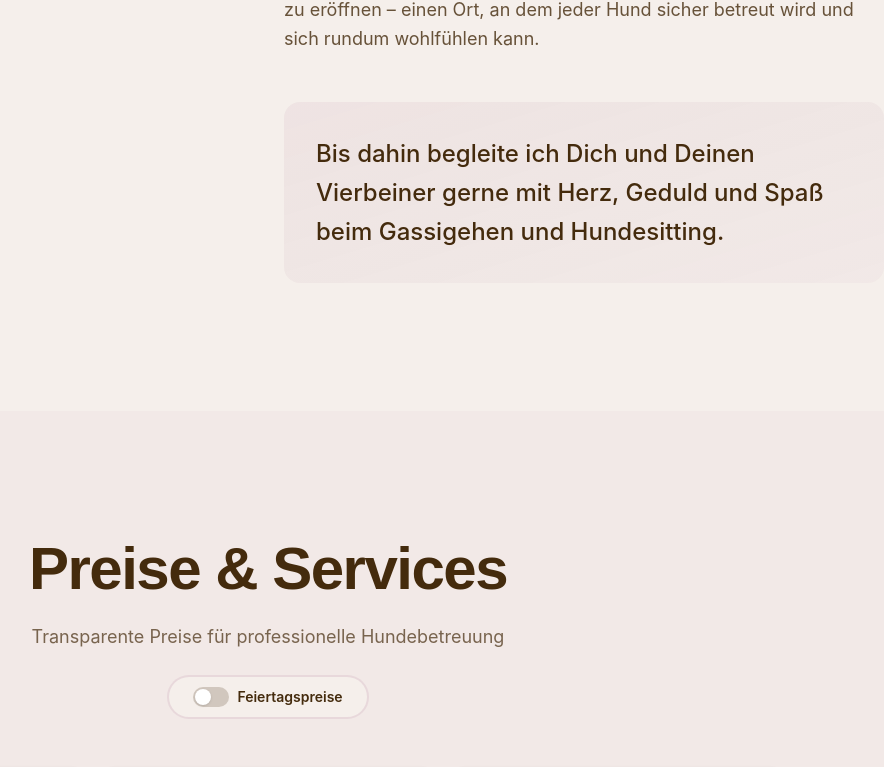
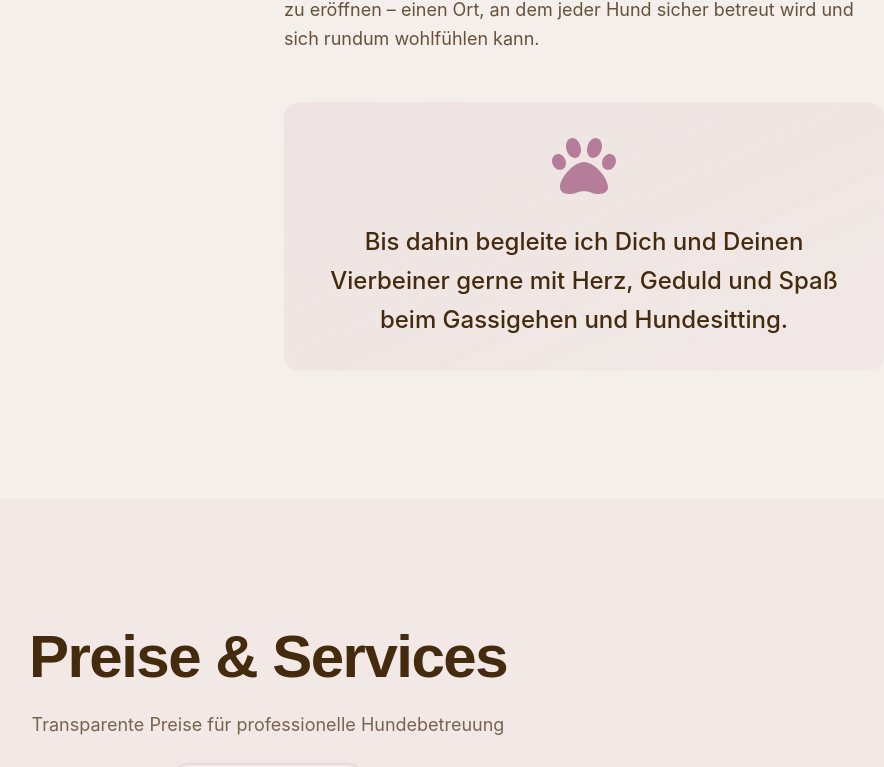
Before and after one commit to Flofrstr/pfotenpfadfinder, a Next.js app: page / in a window 1280 px wide. Shown: the part 2116-2883 px from the top of the page, without its empty margins (372-1256 px from the left). Built offline with nearby package versions, Linux system fonts and the light colour scheme; a web font is replaced by a local one.

Commit message:
Enhance About and Contact Sections with Visual Improvements
- Added a decorative SVG icon to the About Section for improved visual appeal.
- Updated the Contact Section to include border styles on link buttons for better interaction feedback and consistency in design.

```diff
--- a/components/about-section.tsx
+++ b/components/about-section.tsx
@@ -135,7 +135,19 @@ export function AboutSection() {
 
               {/* Closing statement */}
               <div className="from-accent/10 to-accent/5 mt-12 rounded-2xl bg-gradient-to-br p-8">
-                <p className="text-2xl leading-relaxed font-medium">
+                <div className="mb-6 flex justify-center">
+                  <svg
+                    xmlns="http://www.w3.org/2000/svg"
+                    viewBox="0 0 512 512"
+                    className="h-12 w-12 md:h-16 md:w-16"
+                  >
+                    <path
+                      d="M256 224c-79.4 0-192 122.8-192 200.3 0 34.9 26.8 55.8 71.7 55.8 48.8 0 81.1-25.1 120.3-25.1 39.5 0 71.9 25.1 120.3 25.1 44.9 0 71.7-20.9 71.7-55.8C448 346.8 335.4 224 256 224zm-147.3-12.6c-10.4-34.7-42.4-57.1-71.6-50.1-29.1 7-44.3 40.7-33.9 75.3 10.4 34.7 42.4 57.1 71.6 50.1 29.1-7 44.3-40.7 33.9-75.3zm84.7-20.8c30.9-8.1 46.4-49.9 34.6-93.4s-46.5-72-77.5-63.9-46.4 49.9-34.6 93.4c11.8 43.4 46.5 72 77.5 63.9zm281.4-29.3c-29.1-7-61.2 15.5-71.6 50.1-10.4 34.7 4.8 68.4 33.9 75.3 29.1 7 61.2-15.5 71.6-50.1 10.4-34.7-4.8-68.4-33.9-75.3zm-156.3 29.3c30.9 8.1 65.6-20.5 77.5-63.9 11.8-43.4-3.6-85.2-34.6-93.4s-65.6 20.5-77.5 63.9c-11.8 43.4 3.6 85.2 34.6 93.4z"
+                      className="fill-accent"
+                    />
+                  </svg>
+                </div>
+                <p className="text-center text-lg leading-relaxed font-medium md:text-2xl">
                   Bis dahin begleite ich Dich und Deinen Vierbeiner gerne mit Herz, Geduld und Spaß
                   beim Gassigehen und Hundesitting.
                 </p>
--- a/components/contact-section.tsx
+++ b/components/contact-section.tsx
@@ -146,7 +146,7 @@ export function ContactSection() {
             </div>
 
             <Link href="tel:+4915772199639" className="group block">
-              <div className="hover:bg-accent/5 flex items-start gap-4 rounded-lg p-4 transition-colors">
+              <div className="border-accent/20 hover:border-accent/40 hover:bg-accent/5 flex items-start gap-4 rounded-lg border p-4 transition-all">
                 <div className="bg-accent/10 flex h-10 w-10 shrink-0 items-center justify-center rounded-lg">
                   <Phone className="text-accent h-5 w-5" />
                 </div>
@@ -162,7 +162,7 @@ export function ContactSection() {
             </Link>
 
             <Link href="mailto:pfotenpfadfinder@gmail.com" className="group block">
-              <div className="hover:bg-accent/5 flex items-start gap-4 rounded-lg p-4 transition-colors">
+              <div className="border-accent/20 hover:border-accent/40 hover:bg-accent/5 flex items-start gap-4 rounded-lg border p-4 transition-all">
                 <div className="bg-accent/10 flex h-10 w-10 shrink-0 items-center justify-center rounded-lg">
                   <Mail className="text-accent h-5 w-5" />
                 </div>
@@ -183,7 +183,7 @@ export function ContactSection() {
               rel="noopener noreferrer"
               className="group block"
             >
-              <div className="hover:bg-accent/5 flex items-start gap-4 rounded-lg p-4 transition-colors">
+              <div className="border-accent/20 hover:border-accent/40 hover:bg-accent/5 flex items-start gap-4 rounded-lg border p-4 transition-all">
                 <div className="bg-accent/10 flex h-10 w-10 shrink-0 items-center justify-center rounded-lg">
                   <Instagram className="text-accent h-5 w-5" />
                 </div>
```
